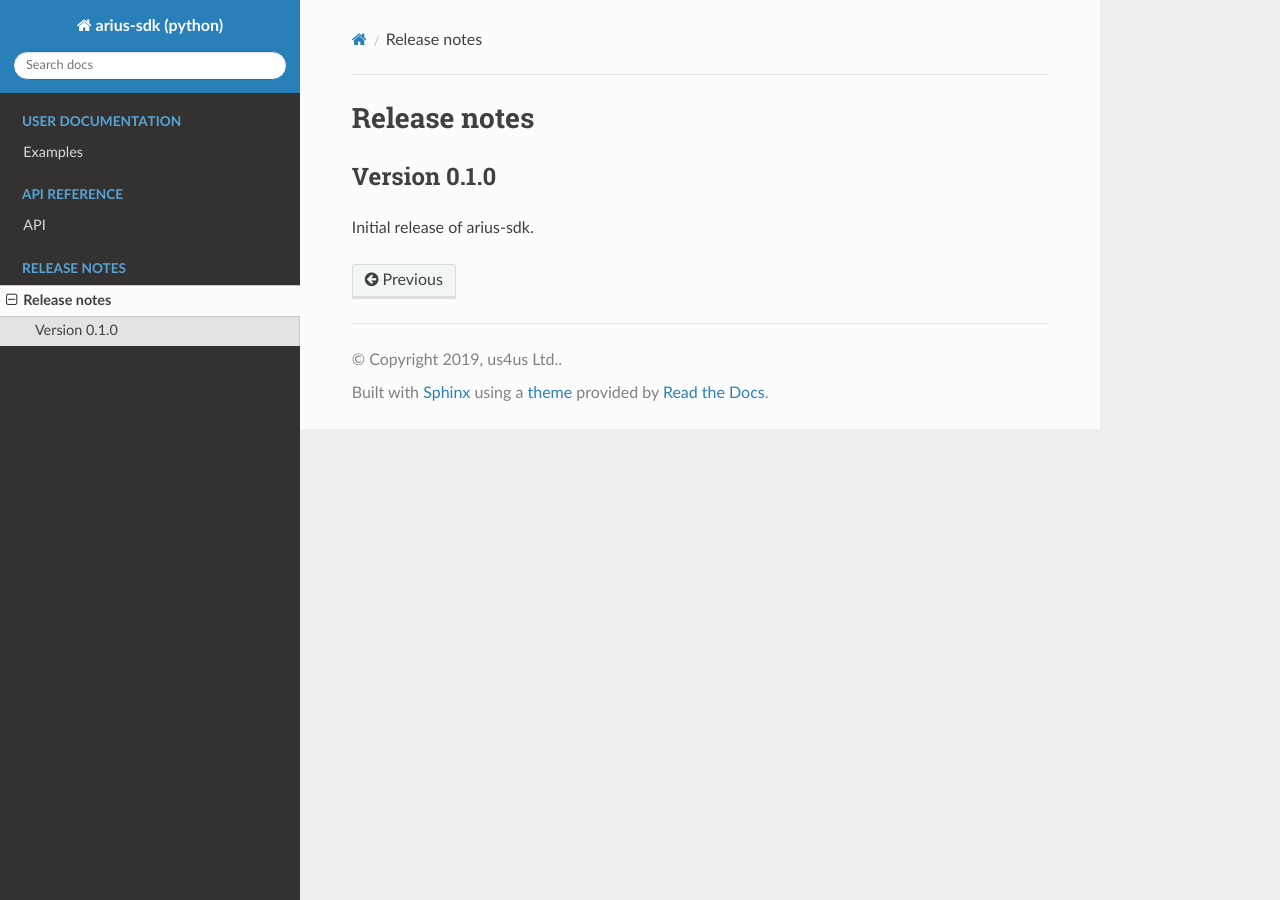
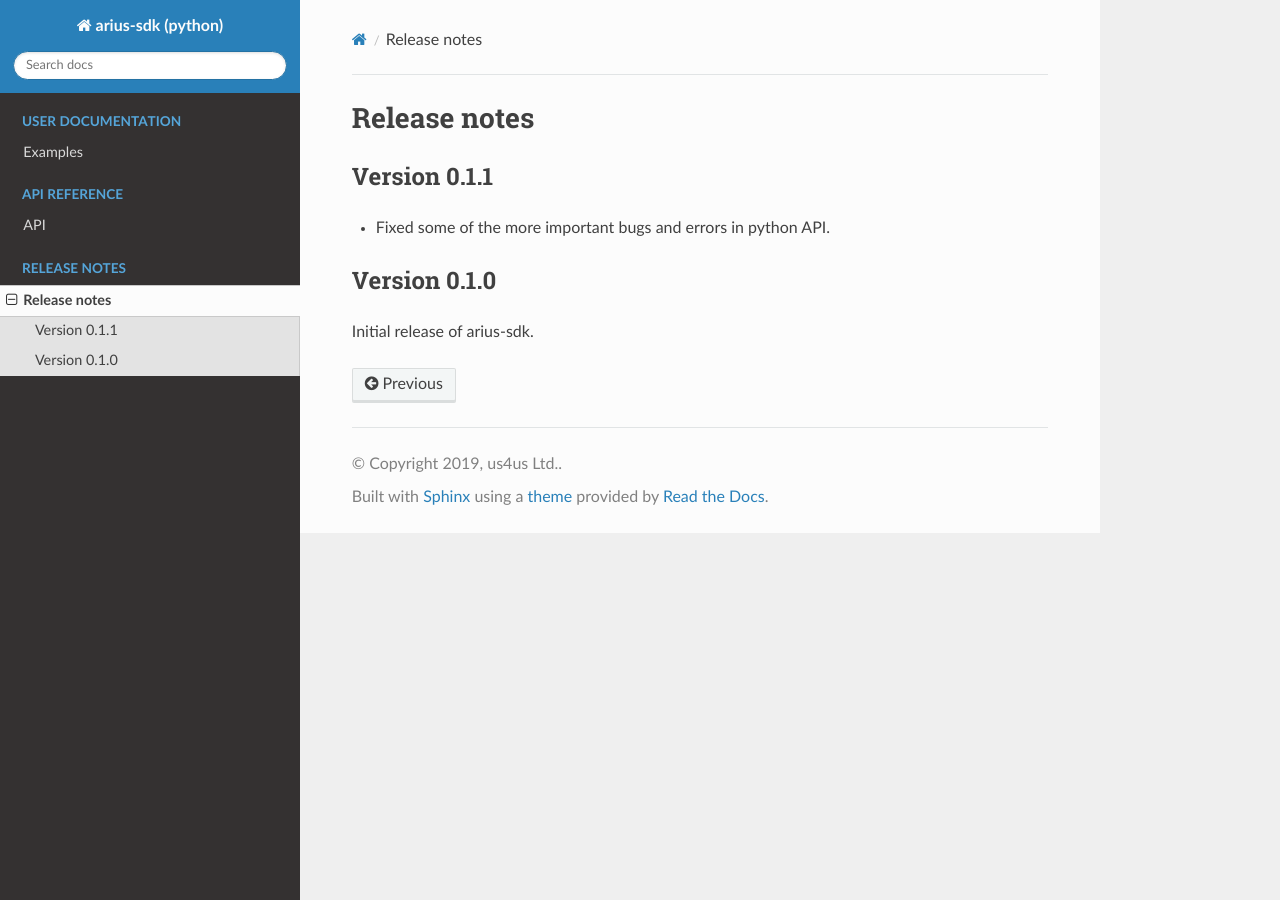
Before and after one commit to us4useu/arrus, a Sphinx documentation site: the page built from docs/release_notes.rst, in a window 1280 px wide. Built offline with Sphinx 7.4.7 and the Read the Docs theme 2.0.0, drawn with Linux system fonts in a browser that asks for light colours.

Commit message:
Updated release notes, ref #18.

```diff
--- a/docs/release_notes.rst
+++ b/docs/release_notes.rst
@@ -1,5 +1,9 @@
 Release notes
 =============
+
+Version 0.1.1
+-------------
+- Fixed some of the more important bugs and errors in python API.
 
 Version 0.1.0
 -------------
```
